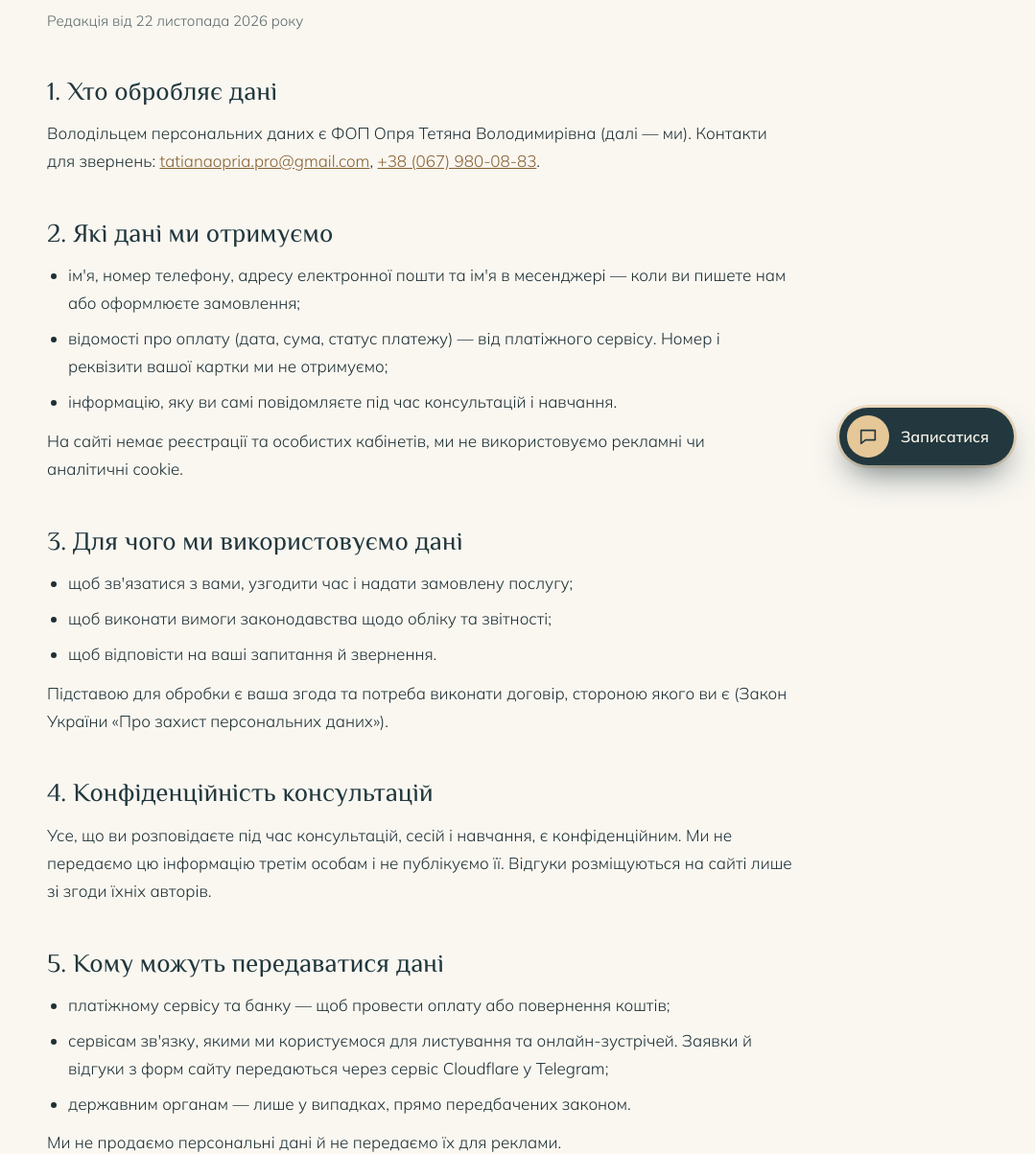
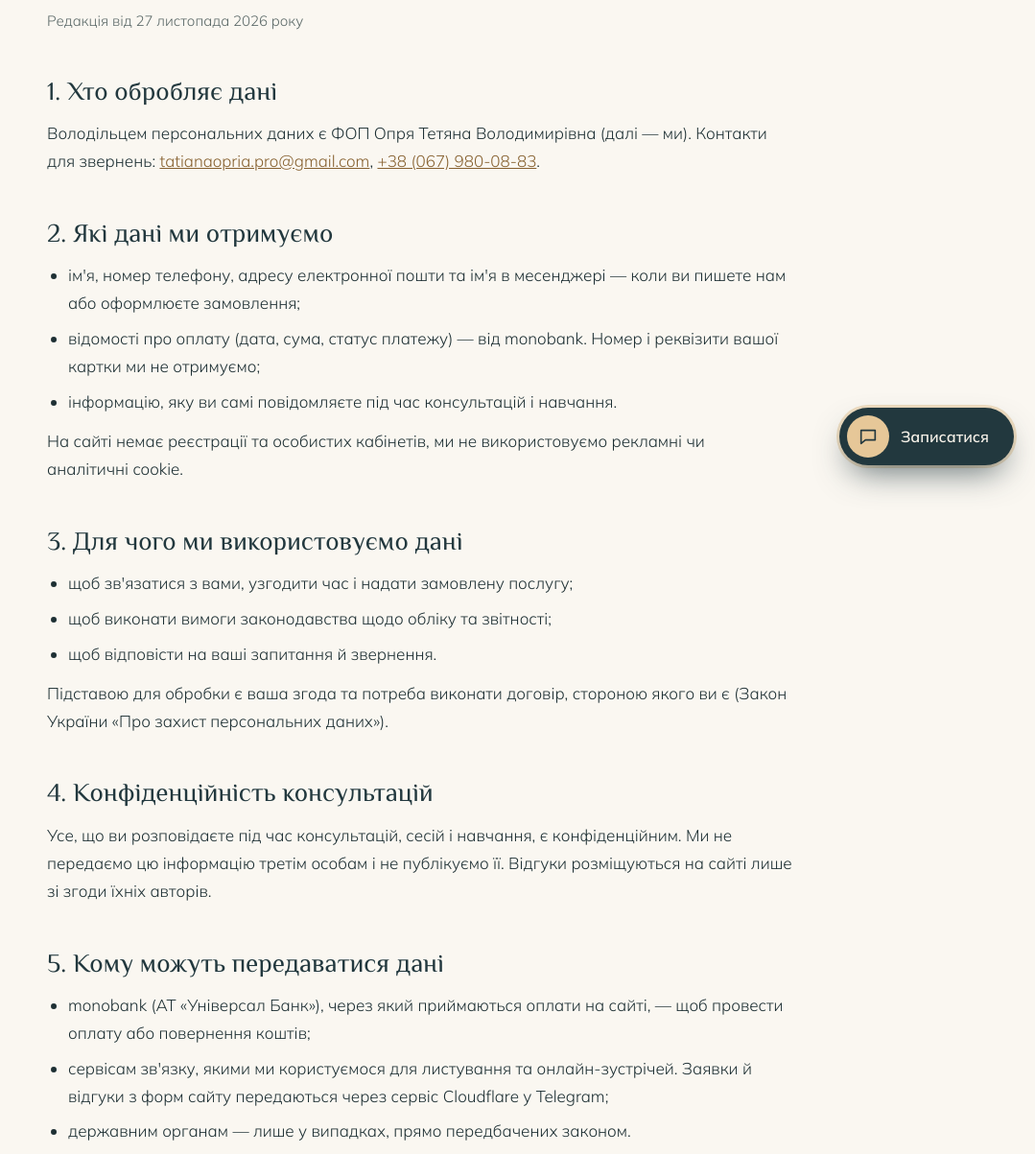
Before and after one commit to tatianaopriapro-ai/tatianaopriapro-ai.github.io, a plain HTML site: page polityka.html in a window 1280 px wide. Shown: the part 293-1496 px from the top of the page at 96% size, without its empty margins (201-1280 px from the left). Drawn offline with Linux system fonts and the light colour scheme.

Commit message:
Політика: вказано monobank як платіжний сервіс
Co-Authored-By: Claude Opus 5.5 <noreply@anthropic.com>

```diff
--- a/polityka.html
+++ b/polityka.html
@@ -46,7 +46,7 @@
       <a class="back" href="index.html">← На головну</a>
       <p class="cap">Документи</p>
       <h1>Політика конфіденційності</h1>
-      <p class="upd">Редакція від 22 листопада 2026 року</p>
+      <p class="upd">Редакція від 27 листопада 2026 року</p>
 
       <h2>1. Хто обробляє дані</h2>
       <p>Володільцем персональних даних є ФОП Опря Тетяна Володимирівна (далі — ми). Контакти для звернень: <a href="mailto:tatianaopria.pro@gmail.com">tatianaopria.pro@gmail.com</a>, <a href="tel:+380679800883">+38 (067) 980-08-83</a>.</p>
@@ -54,7 +54,7 @@
       <h2>2. Які дані ми отримуємо</h2>
       <ul>
         <li>ім'я, номер телефону, адресу електронної пошти та ім'я в месенджері — коли ви пишете нам або оформлюєте замовлення;</li>
-        <li>відомості про оплату (дата, сума, статус платежу) — від платіжного сервісу. Номер і реквізити вашої картки ми не отримуємо;</li>
+        <li>відомості про оплату (дата, сума, статус платежу) — від monobank. Номер і реквізити вашої картки ми не отримуємо;</li>
         <li>інформацію, яку ви самі повідомляєте під час консультацій і навчання.</li>
       </ul>
       <p>На сайті немає реєстрації та особистих кабінетів, ми не використовуємо рекламні чи аналітичні cookie.</p>
@@ -72,7 +72,7 @@
 
       <h2>5. Кому можуть передаватися дані</h2>
       <ul>
-        <li>платіжному сервісу та банку — щоб провести оплату або повернення коштів;</li>
+        <li>monobank (АТ «Універсал Банк»), через який приймаються оплати на сайті, — щоб провести оплату або повернення коштів;</li>
         <li>сервісам зв'язку, якими ми користуємося для листування та онлайн-зустрічей. Заявки й відгуки з форм сайту передаються через сервіс Cloudflare у Telegram;</li>
         <li>державним органам — лише у випадках, прямо передбачених законом.</li>
       </ul>
@@ -80,7 +80,7 @@
 
       <h2>6. Сторонні сервіси на сайті</h2>
       <p>Для підрахунку відвідувань сайт використовує Cloudflare Web Analytics: сервіс не ставить файлів cookie і не відстежує окремих відвідувачів, а показує лише загальну статистику переглядів.</p>
-      <p>Сайт завантажує шрифти з Google Fonts і показує відео з YouTube. Ці сервіси можуть отримувати технічні дані вашого пристрою, зокрема IP-адресу. Відео з YouTube завантажується лише після того, як ви натиснете кнопку відтворення. Оплата відбувається на сторінці платіжного сервісу, який має власну політику конфіденційності.</p>
+      <p>Сайт завантажує шрифти з Google Fonts і показує відео з YouTube. Ці сервіси можуть отримувати технічні дані вашого пристрою, зокрема IP-адресу. Відео з YouTube завантажується лише після того, як ви натиснете кнопку відтворення. Оплата відбувається на захищеній сторінці monobank, яка має власну політику конфіденційності.</p>
 
       <h2>7. Скільки зберігаються дані</h2>
       <p>Ми зберігаємо дані стільки, скільки потрібно для надання послуг і виконання вимог законодавства, після чого видаляємо їх.</p>
```
